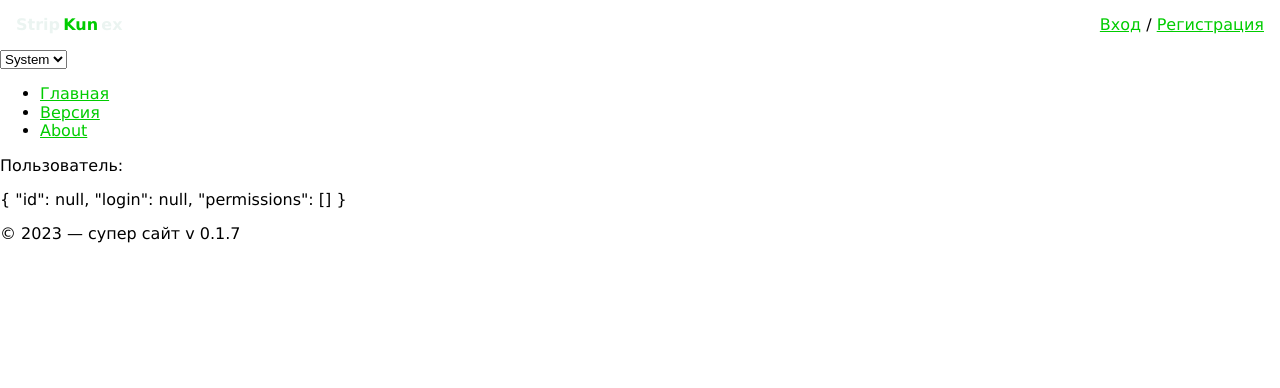
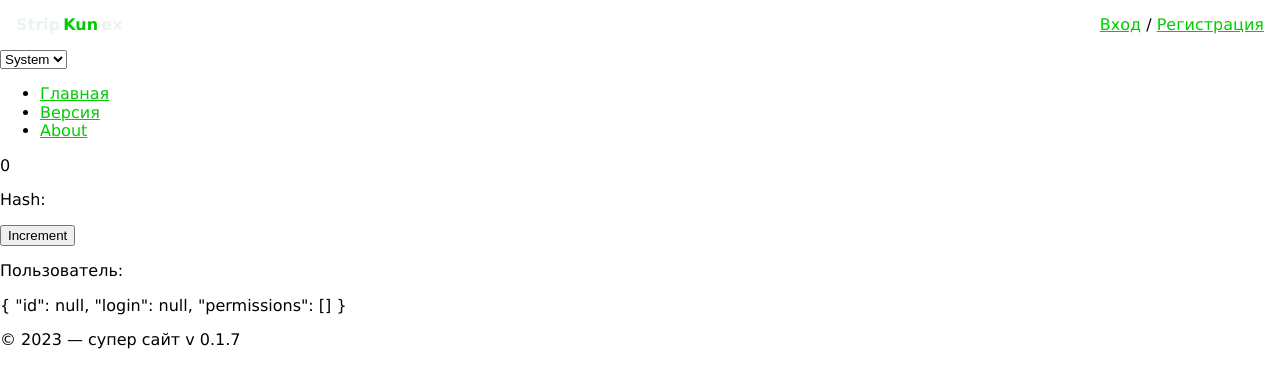
Before and after one commit to MokhovEvgeniiGennadevich/2023-stripkun.com, a Nuxt app in the folder frontend-monolith-ts-nuxt/: page /ex in a window 1280 px wide. Shown: the top 388 px of the page. Built offline with nearby package versions, Linux system fonts and the light colour scheme.

Commit message:
feat: testing shit

```diff
--- /dev/null
+++ b/frontend-monolith-ts-nuxt/pages/ex/index.vue
@@ -0,0 +1,34 @@
+<template>
+  <p>{{ counter }}</p>
+  <p>Hash: {{ hash }}</p>
+  <button @click="increment">Increment</button>
+</template>
+
+<script setup>
+import crypto from "crypto";
+
+// Server Side && User Side
+const config = useRuntimeConfig()
+const hash = config.public.apiBase
+
+if (process.server) {
+  console.log('process.server')
+}
+
+const counter = useState('counter', () => 0)
+
+function increment() {
+  counter.value++
+
+  console.log(counter)
+}
+
+// После загрузки страницы
+onBeforeMount(() => {
+  console.log('onBeforeMount')
+})
+
+onMounted(() => {
+  console.log('onMounted')
+})
+</script>
```
